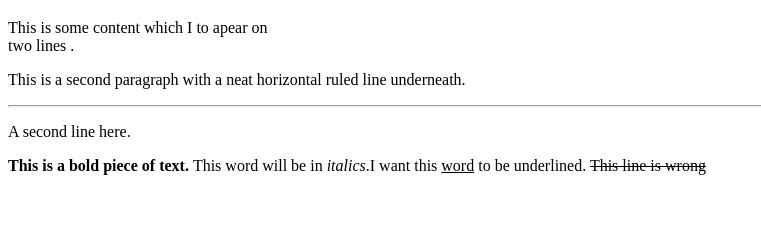
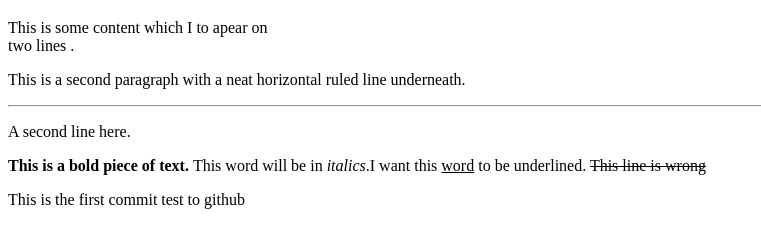
Before and after one commit to User9000/HTML, a plain HTML site: page text.html in a window 1280 px wide. Shown: the part 61-308 px from the top of the page, without its empty margins (0-761 px from the left). Drawn offline with Linux system fonts and the light colour scheme.

Commit message:
Testing gihub from windows

```diff
--- a/text.html
+++ b/text.html
@@ -22,6 +22,8 @@
     <p><strong>This is a bold piece of text. </strong>This word will be in <em>italics</em>.I want
     this <u> word</u> to be underlined. <strike>This line is wrong</strike> </p>
 
+	<p> This is the first commit test to github</p>
+
 
 
 
```
